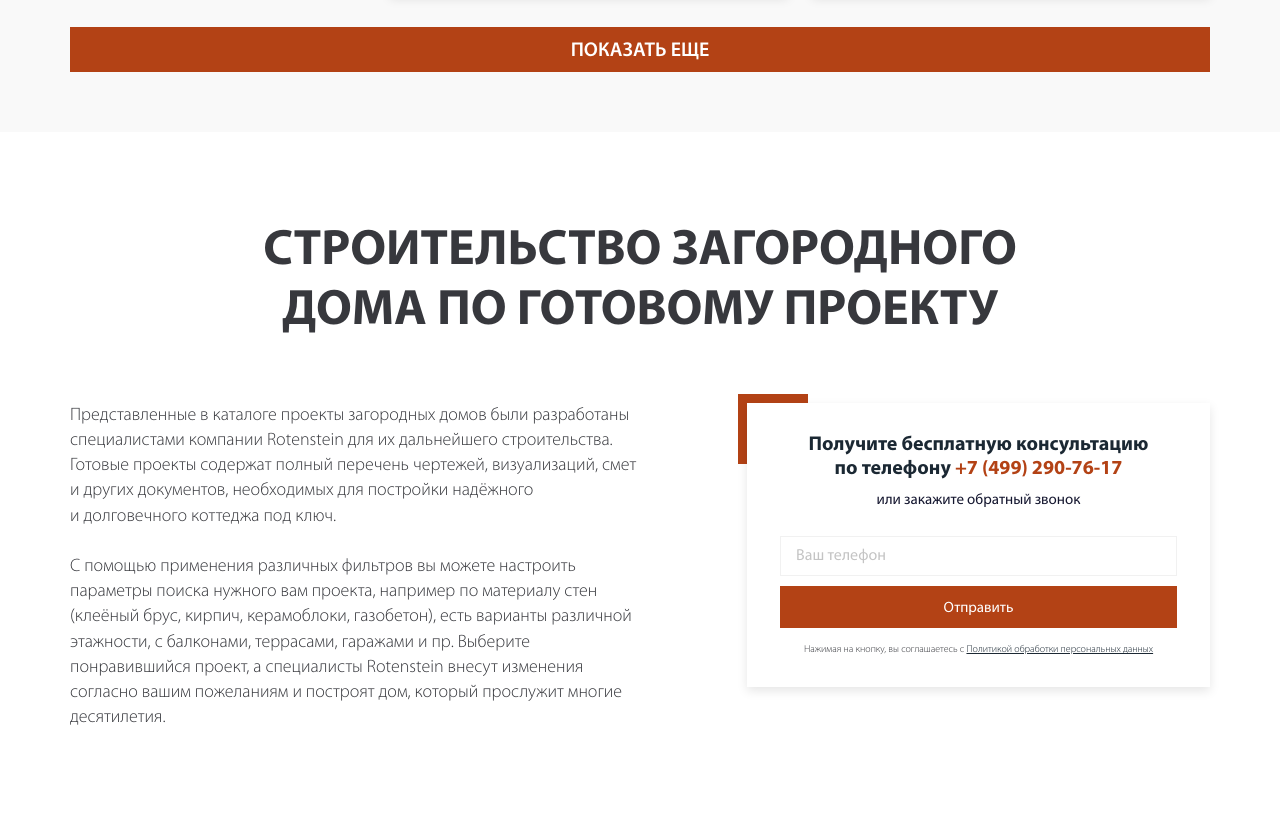
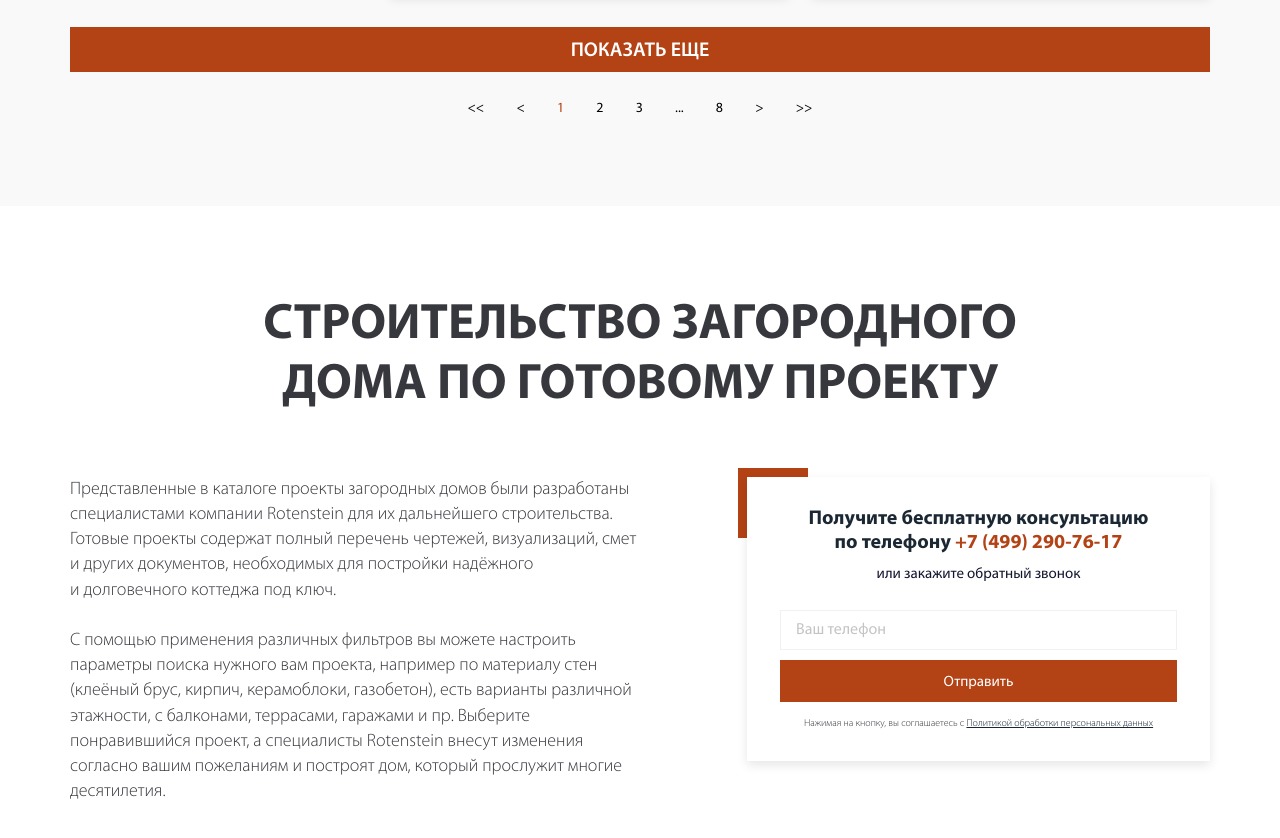
Before and after one commit to DynamicCharge/dynamicCharge.github.io-rotenstein-catalog, a plain HTML site: page index.html in a window 1280 px wide. Shown: the part 2442-3280 px from the top of the page. Drawn offline with Linux system fonts and the light colour scheme.

Commit message:
Правки от клиента

```diff
--- a/assets/styles/main..css
+++ b/assets/styles/main..css
@@ -1329,10 +1329,12 @@ table {
       max-width: 100%;
       margin-top: 30px; }
     .catalog-page .catalog .catalog__pager {
-      display: none;
+      display: flex;
       justify-content: space-between;
       align-items: center;
-      margin-top: 30px; }
+      max-width: 345px;
+      width: 100%;
+      margin: 30px auto; }
       .catalog-page .catalog .catalog__pager .catalog__pager__link {
         font-style: normal;
         font-weight: 400;
```
Also changed, not shown: 1 other file.
